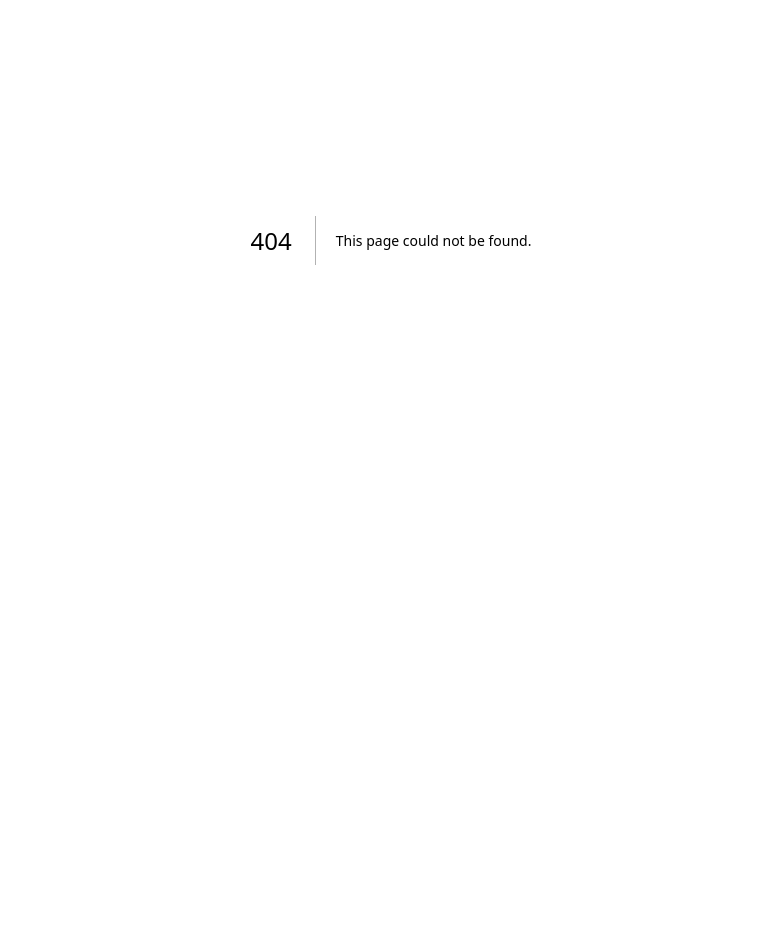
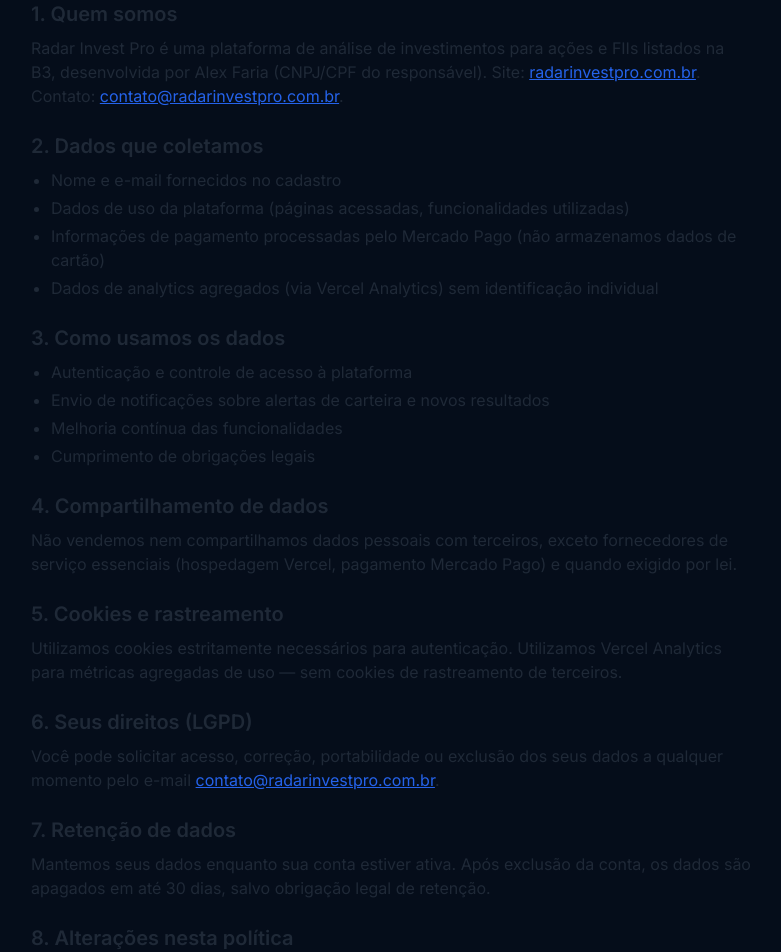
Before and after one commit to lekefh/Radar-Invest-Pro, a Next.js app: page /privacidade in a window 1280 px wide. Before the commit this address had no page. Shown: the part 160-1112 px from the top of the page, without its empty margins (249-1030 px from the left). Before the commit the page ends 800 px from the top, so only its background shows below. Built offline with nearby package versions, Linux system fonts and the light colour scheme.

Commit message:
add: página de política de privacidade para publicação do app Meta

```diff
--- /dev/null
+++ b/app/privacidade/page.tsx
@@ -0,0 +1,88 @@
+export default function PoliticaPrivacidade() {
+  return (
+    <main className="max-w-3xl mx-auto px-6 py-16 text-gray-800">
+      <h1 className="text-3xl font-bold mb-2">Política de Privacidade</h1>
+      <p className="text-sm text-gray-500 mb-8">Última atualização: junho de 2026</p>
+
+      <section className="mb-6">
+        <h2 className="text-xl font-semibold mb-2">1. Quem somos</h2>
+        <p>
+          Radar Invest Pro é uma plataforma de análise de investimentos para ações e FIIs listados na B3,
+          desenvolvida por Alex Faria (CNPJ/CPF do responsável). Site:{" "}
+          <a href="https://radarinvestpro.com.br" className="text-blue-600 underline">
+            radarinvestpro.com.br
+          </a>
+          . Contato:{" "}
+          <a href="mailto:contato@radarinvestpro.com.br" className="text-blue-600 underline">
+            contato@radarinvestpro.com.br
+          </a>
+          .
+        </p>
+      </section>
+
+      <section className="mb-6">
+        <h2 className="text-xl font-semibold mb-2">2. Dados que coletamos</h2>
+        <ul className="list-disc pl-5 space-y-1">
+          <li>Nome e e-mail fornecidos no cadastro</li>
+          <li>Dados de uso da plataforma (páginas acessadas, funcionalidades utilizadas)</li>
+          <li>Informações de pagamento processadas pelo Mercado Pago (não armazenamos dados de cartão)</li>
+          <li>Dados de analytics agregados (via Vercel Analytics) sem identificação individual</li>
+        </ul>
+      </section>
+
+      <section className="mb-6">
+        <h2 className="text-xl font-semibold mb-2">3. Como usamos os dados</h2>
+        <ul className="list-disc pl-5 space-y-1">
+          <li>Autenticação e controle de acesso à plataforma</li>
+          <li>Envio de notificações sobre alertas de carteira e novos resultados</li>
+          <li>Melhoria contínua das funcionalidades</li>
+          <li>Cumprimento de obrigações legais</li>
+        </ul>
+      </section>
+
+      <section className="mb-6">
+        <h2 className="text-xl font-semibold mb-2">4. Compartilhamento de dados</h2>
+        <p>
+          Não vendemos nem compartilhamos dados pessoais com terceiros, exceto fornecedores de serviço
+          essenciais (hospedagem Vercel, pagamento Mercado Pago) e quando exigido por lei.
+        </p>
+      </section>
+
+      <section className="mb-6">
+        <h2 className="text-xl font-semibold mb-2">5. Cookies e rastreamento</h2>
+        <p>
+          Utilizamos cookies estritamente necessários para autenticação. Utilizamos Vercel Analytics para
+          métricas agregadas de uso — sem cookies de rastreamento de terceiros.
+        </p>
+      </section>
+
+      <section className="mb-6">
+        <h2 className="text-xl font-semibold mb-2">6. Seus direitos (LGPD)</h2>
+        <p>
+          Você pode solicitar acesso, correção, portabilidade ou exclusão dos seus dados a qualquer momento
+          pelo e-mail{" "}
+          <a href="mailto:contato@radarinvestpro.com.br" className="text-blue-600 underline">
+            contato@radarinvestpro.com.br
+          </a>
+          .
+        </p>
+      </section>
+
+      <section className="mb-6">
+        <h2 className="text-xl font-semibold mb-2">7. Retenção de dados</h2>
+        <p>
+          Mantemos seus dados enquanto sua conta estiver ativa. Após exclusão da conta, os dados são
+          apagados em até 30 dias, salvo obrigação legal de retenção.
+        </p>
+      </section>
+
+      <section>
+        <h2 className="text-xl font-semibold mb-2">8. Alterações nesta política</h2>
+        <p>
+          Alterações relevantes serão comunicadas por e-mail ou notificação na plataforma com antecedência
+          mínima de 15 dias.
+        </p>
+      </section>
+    </main>
+  );
+}
```
